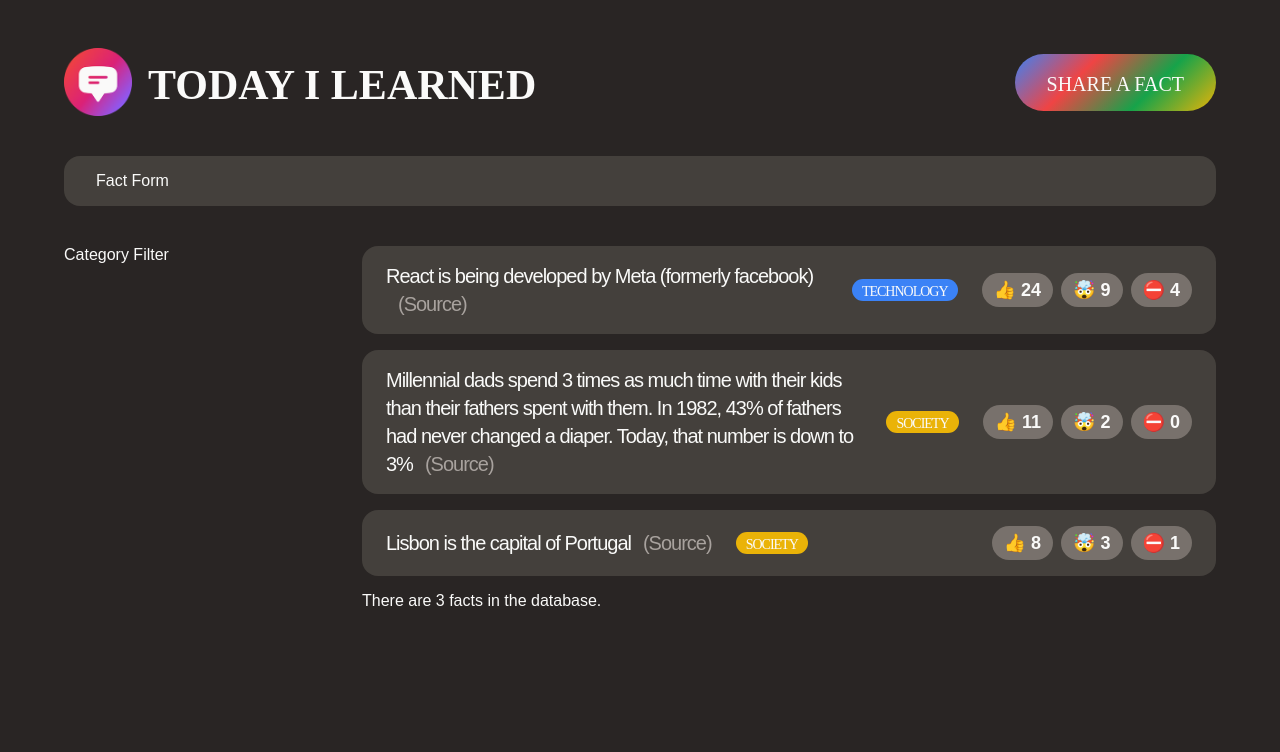
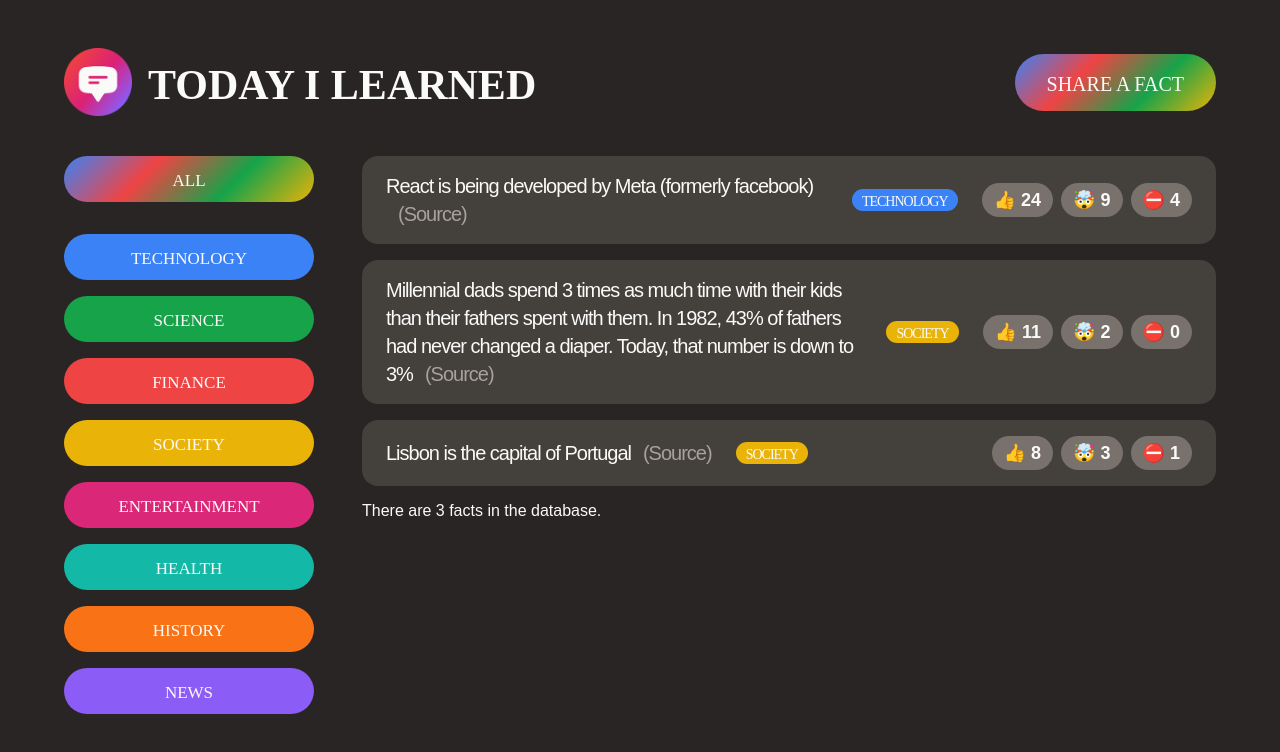
Before and after one commit to JK27/today-i-learned, a React (Create React App) app: page / in a window 1280 px wide. Shown: the top 752 px of the page. Built offline with nearby package versions, Linux system fonts and the light colour scheme; a web font is replaced by a local one.

Commit message:
Created Category Filter component

```diff
--- a/src/App.js
+++ b/src/App.js
@@ -1,15 +1,5 @@
+import {useState} from "react";
 import "./style.css"
-
-const CATEGORIES = [
-  {name: "technology", color: "#3b82f6"},
-  {name: "science", color: "#16a34a"},
-  {name: "finance", color: "#ef4444"},
-  {name: "society", color: "#eab308"},
-  {name: "entertainment", color: "#db2777"},
-  {name: "health", color: "#14b8a6"},
-  {name: "history", color: "#f97316"},
-  {name: "news", color: "#8b5cf6"},
-];
 
 const initialFacts = [
   {
@@ -44,9 +34,20 @@
     createdIn: 2015,
   },
 ];
+/*
+function Counter() {
+  const [count, setCount] = useState(0)
+
+  return <div>
+    <span style={{fontSize: "40px"}}>{count}</span>
+    <button className="btn btn-large" onClick={() => setCount(count + 1)}>+1</button>
+  </div>
+}
+*/
 
 /////////////////////////////////////////////////////////// APP
 function App() {
+  const [showForm, setShowForm] = useState(false)
   const appTitle = "Today I Learned"
   return (
     <>
@@ -56,12 +57,12 @@
           <img src="logo.png" alt="Today I Learned logo" />
           <h1>{appTitle}</h1>
         </div>
-        <button className="btn btn-large btn-open">Share a fact</button>
+        <button className="btn btn-large btn-open" onClick={() => setShowForm((show) => !show)}>Share a fact</button>
       </header>
 
+      {/* ---------------------------------- NEW FACT FORM */}
+      {showForm ? <NewFactForm /> : null}
 
-      {/* ---------------------------------- NEW FACT FORM */}
-      <NewFactForm />
 
       {/* ------------------------------------------------- MAIN */}
       <main className="main">
@@ -80,9 +81,34 @@
   return <form className="fact-form ">Fact Form</form>
 }
 //////////////////////////////////////////// CATEGORY FILTERS
+const CATEGORIES = [
+  {name: "technology", color: "#3b82f6"},
+  {name: "science", color: "#16a34a"},
+  {name: "finance", color: "#ef4444"},
+  {name: "society", color: "#eab308"},
+  {name: "entertainment", color: "#db2777"},
+  {name: "health", color: "#14b8a6"},
+  {name: "history", color: "#f97316"},
+  {name: "news", color: "#8b5cf6"},
+];
 function CategoryFilter() {
   return (
-    <aside>Category Filter</aside>
+    <aside>
+      <ul>
+        <li className="category">
+          <button className="btn btn-all-categories">All</button>
+        </li>
+        {CATEGORIES.map((cat) =>
+          <li key={cat.name} className="category">
+            <button
+              className="btn btn-category"
+              style={{backgroundColor: cat.color}}>
+              {cat.name}
+            </button>
+          </li >
+        )}
+      </ul>
+    </aside>
   );
 }
 
```
Also changed, not shown: v1/index.html (+7 -7 lines).
